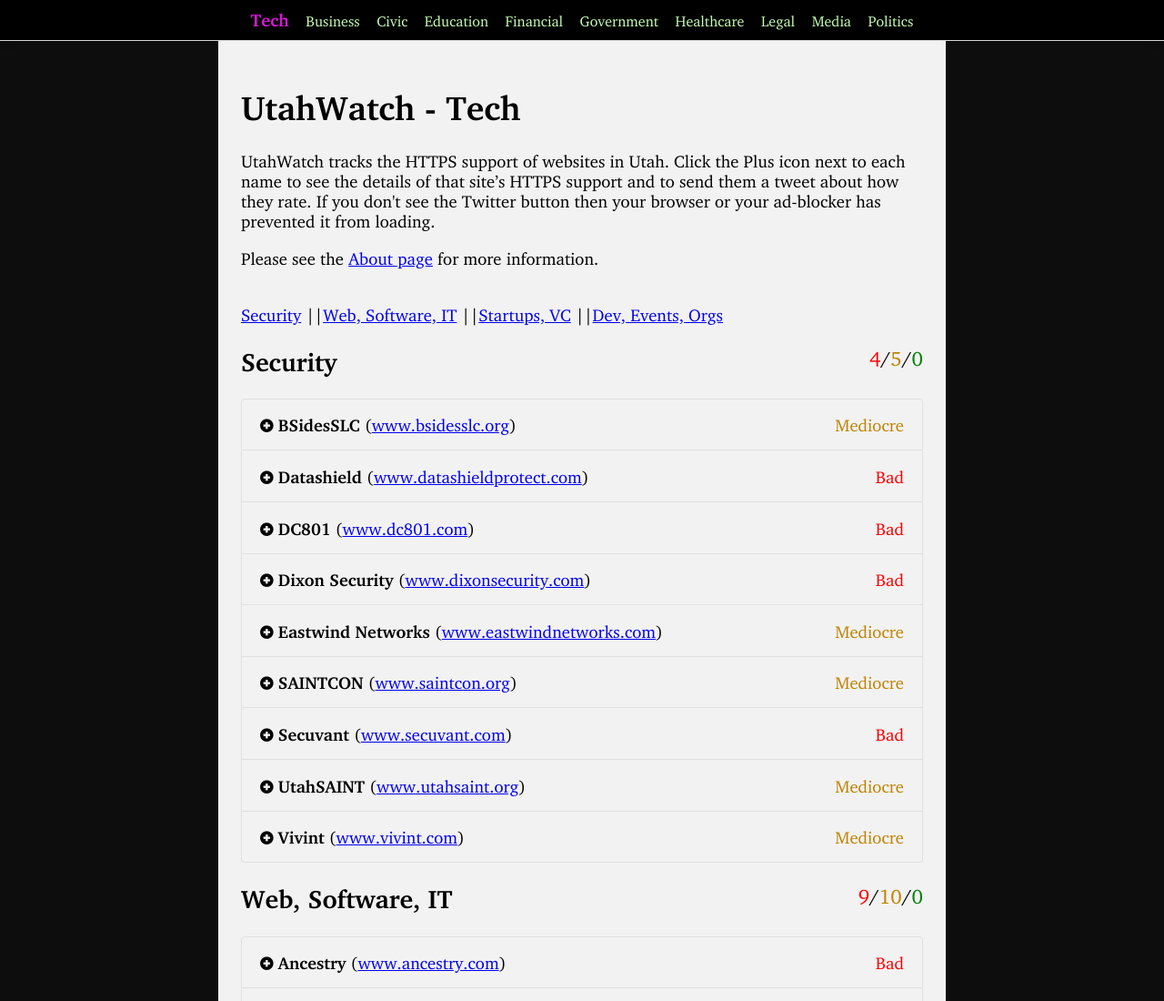
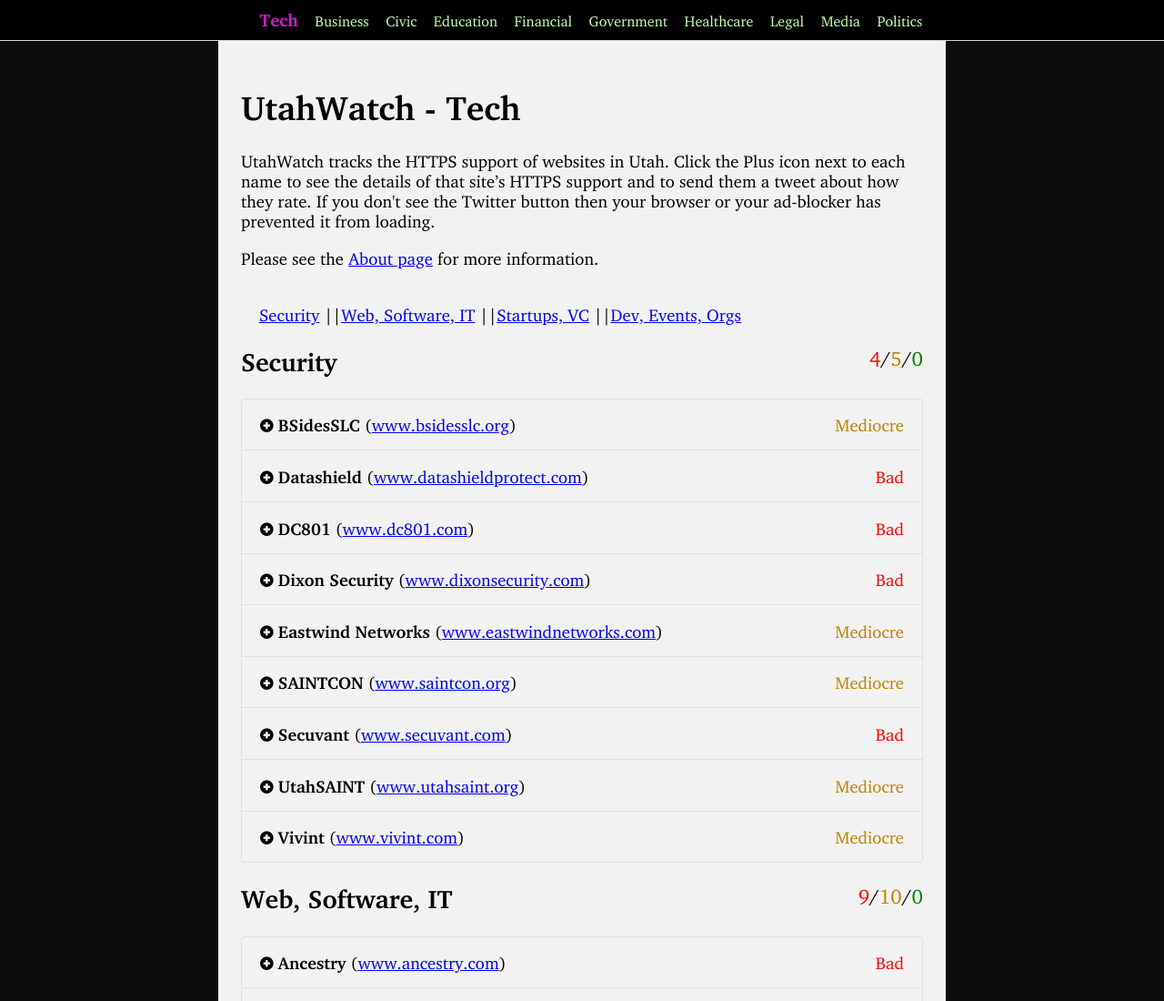
Before and after one commit to SecureUtah/UtahWatch_prep, a plain HTML site: page out/index.html in a window 1280 px wide. Shown: the top 1100 px of the page at 91% size. Drawn offline with Linux system fonts and the light colour scheme.

Commit message:
Fixed UL padding
Fixed UL padding

```diff
--- a/out/static/main.css
+++ b/out/static/main.css
@@ -60,7 +60,7 @@
 
 ul, ol {
     margin: 0px;
-    padding: 0px;
+    padding-left: 20px;
 }
 code {
     font-family: Consolas, monospace;
--- a/static/main.css
+++ b/static/main.css
@@ -60,7 +60,7 @@
 
 ul, ol {
     margin: 0px;
-    padding: 0px;
+    padding-left: 20px;
 }
 code {
     font-family: Consolas, monospace;
```
